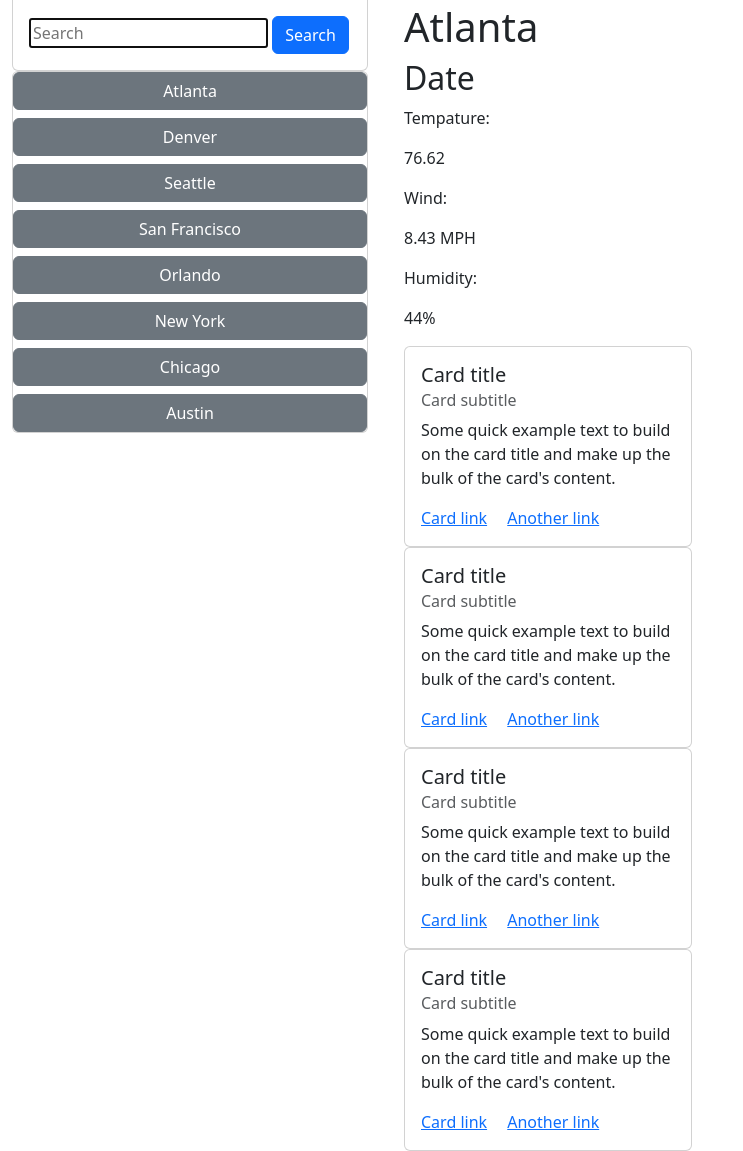
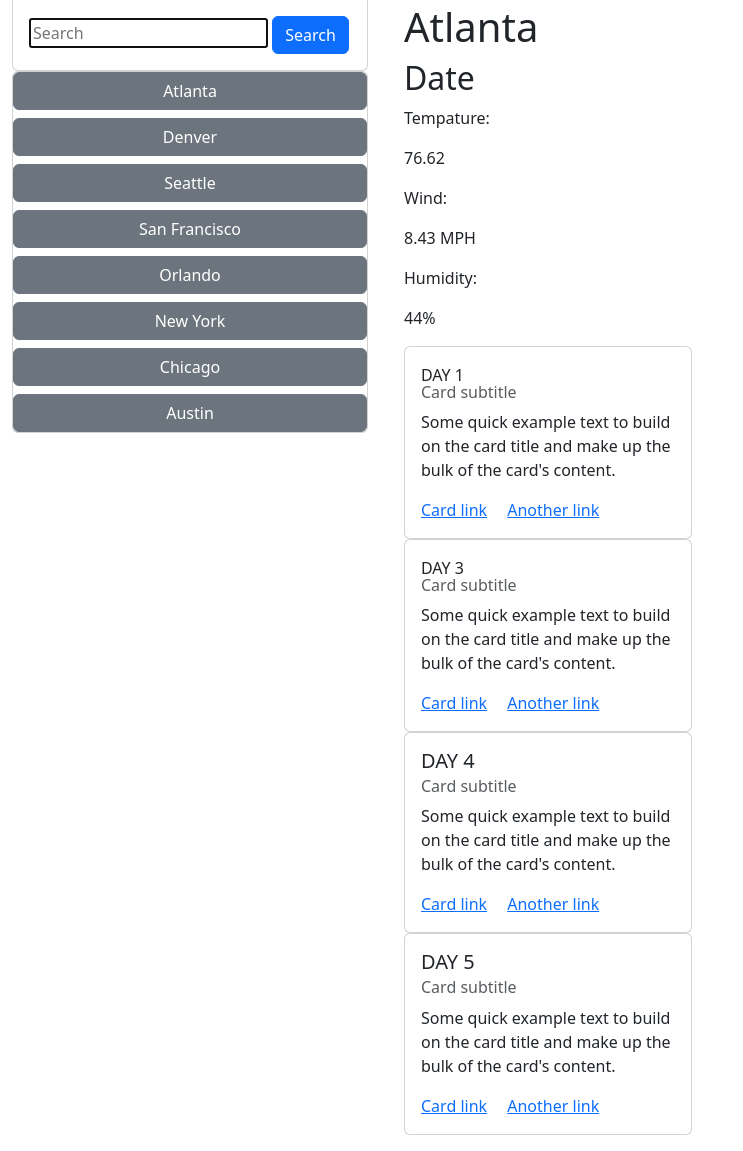
Before and after one commit to Whitney15/WWhite_Module_6_challenge, a website: page index.html in a window 1280 px wide. Shown: the part 131-1282 px from the top of the page, without its empty margins (0-743 px from the left). Drawn offline with nearby package versions, Linux system fonts and the light colour scheme.

Commit message:
update html

```diff
--- a/index.html
+++ b/index.html
@@ -80,8 +80,7 @@
       <!-- card 1 -->
       <div class="col col-sm">
         <div class="card" style="width: 18rem;">
-          <div class="card-body">
-            <h5 class="card-title">Card title</h5>
+          <div class="card-body">DAY 1</h5>
             <h6 class="card-subtitle mb-2 text-body-secondary">Card subtitle</h6>
             <p class="card-text">Some quick example text to build on the card title and make up the bulk of the card's content.</p>
             <a href="#" class="card-link">Card link</a>
@@ -93,8 +92,7 @@
         <!-- card 2 -->
         <div class="col col-sm">
           <div class="card" style="width: 18rem;">
-            <div class="card-body">
-              <h5 class="card-title">Card title</h5>
+            <div class="card-body">DAY 3</h5>
               <h6 class="card-subtitle mb-2 text-body-secondary">Card subtitle</h6>
               <p class="card-text">Some quick example text to build on the card title and make up the bulk of the card's content.</p>
               <a href="#" class="card-link">Card link</a>
@@ -107,7 +105,7 @@
       <div class="col col-sm">
         <div class="card" style="width: 18rem;">
           <div class="card-body">
-            <h5 class="card-title">Card title</h5>
+            <h5 class="card-title">DAY 4</h5>
             <h6 class="card-subtitle mb-2 text-body-secondary">Card subtitle</h6>
             <p class="card-text">Some quick example text to build on the card title and make up the bulk of the card's content.</p>
             <a href="#" class="card-link">Card link</a>
@@ -120,7 +118,7 @@
         <div class="col col-sm">
           <div class="card" style="width: 18rem;">
             <div class="card-body">
-              <h5 class="card-title">Card title</h5>
+              <h5 class="card-title">DAY 5</h5>
               <h6 class="card-subtitle mb-2 text-body-secondary">Card subtitle</h6>
               <p class="card-text">Some quick example text to build on the card title and make up the bulk of the card's content.</p>
               <a href="#" class="card-link">Card link</a>
```
